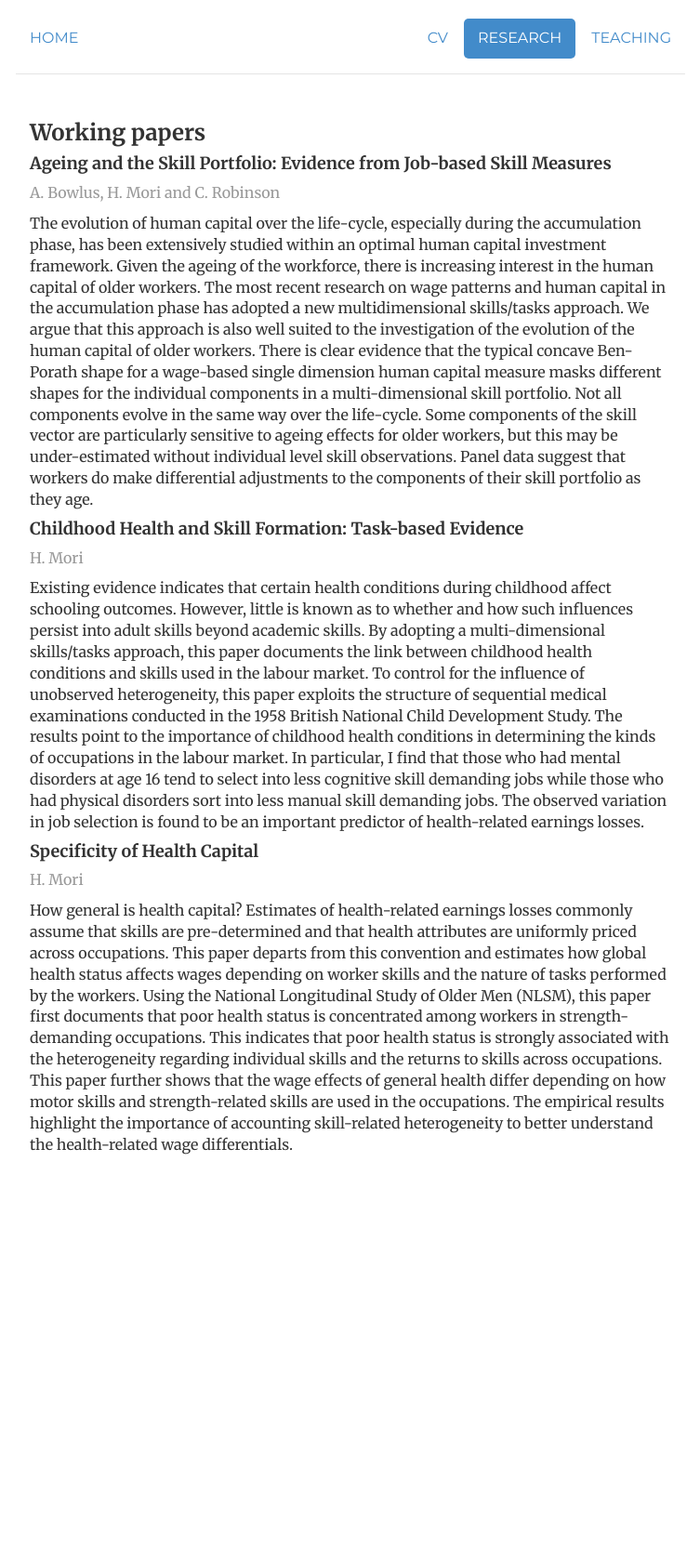
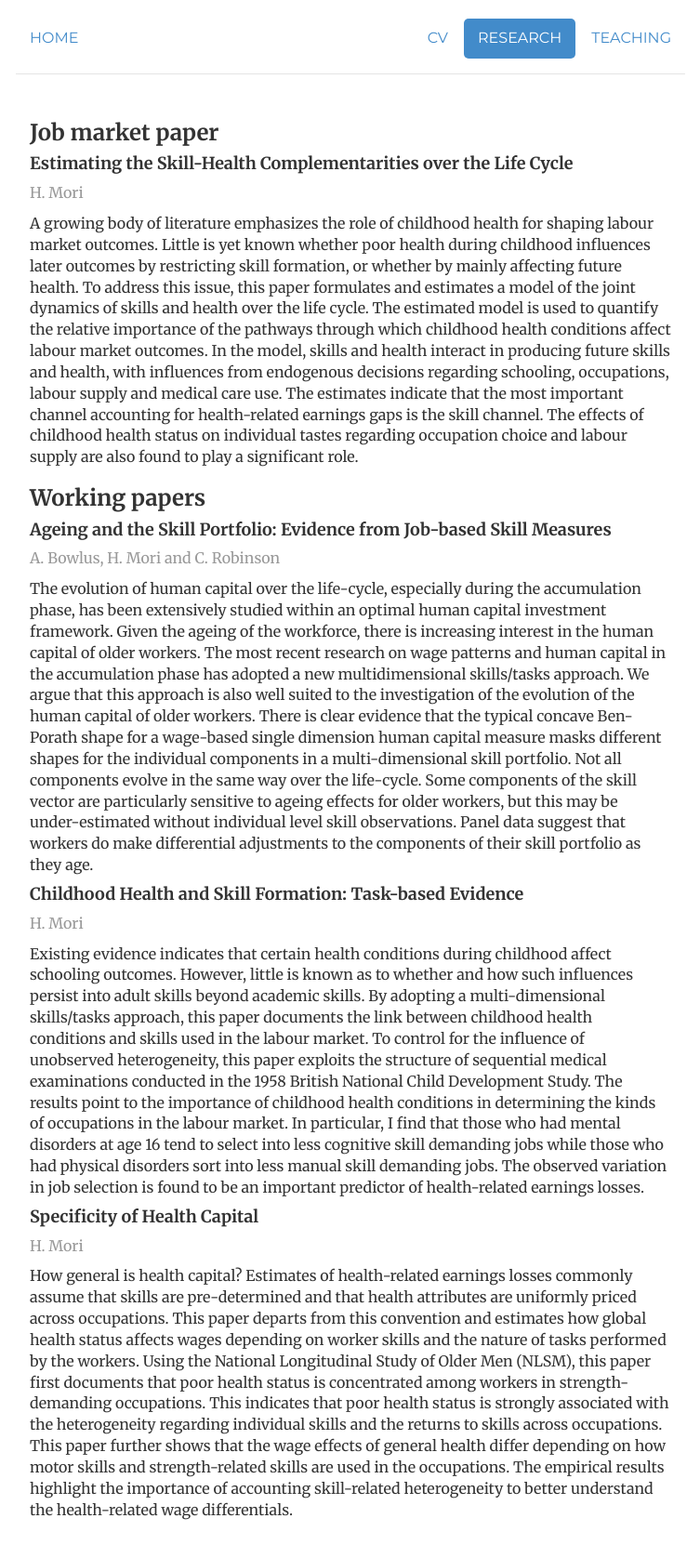
Before and after one commit to morihiroaki/morihiroaki.github.io, a Jekyll site: the page built from research.html, in a window 1280 px wide. Shown: the whole page at 93% size, without its empty margins (263-1016 px from the left). Built offline with Jekyll 4.4.1, drawn with Linux system fonts in a browser that asks for light colours; before the commit the page ends 1282 px from its top, so only the background shows below that.

Commit message:
Update research.html

```diff
--- a/research.html
+++ b/research.html
@@ -7,6 +7,12 @@ teaching: passive
 description:
 ---
 <div class="container">
+<h3>Job market paper</h3>
+<h4>Estimating the Skill-Health Complementarities over the Life Cycle</h4>
+<p class="text-muted">H. Mori</p>
+ A growing body of literature emphasizes the role of childhood health for shaping labour market outcomes. Little is yet known whether poor health during childhood influences later outcomes by restricting skill formation, or whether by mainly affecting future health. To address this issue, this paper formulates and estimates a model of the joint dynamics of skills and health over the life cycle. The estimated model is used to quantify the relative importance of the pathways through which childhood health conditions affect labour market outcomes. In the model, skills and health interact in producing future skills and health, with influences from endogenous decisions regarding schooling, occupations, labour supply and medical care use.  The estimates indicate that the most important channel accounting for health-related earnings gaps is the skill channel. The effects of childhood health status on individual tastes regarding occupation choice and  labour supply are also found to  play a significant role.</br>
+
+
 <h3>Working papers</h3>
 <h4>Ageing and the Skill Portfolio: Evidence from Job-based Skill Measures</h4>
 <p class="text-muted">A. Bowlus, H. Mori and C. Robinson</p>
```
